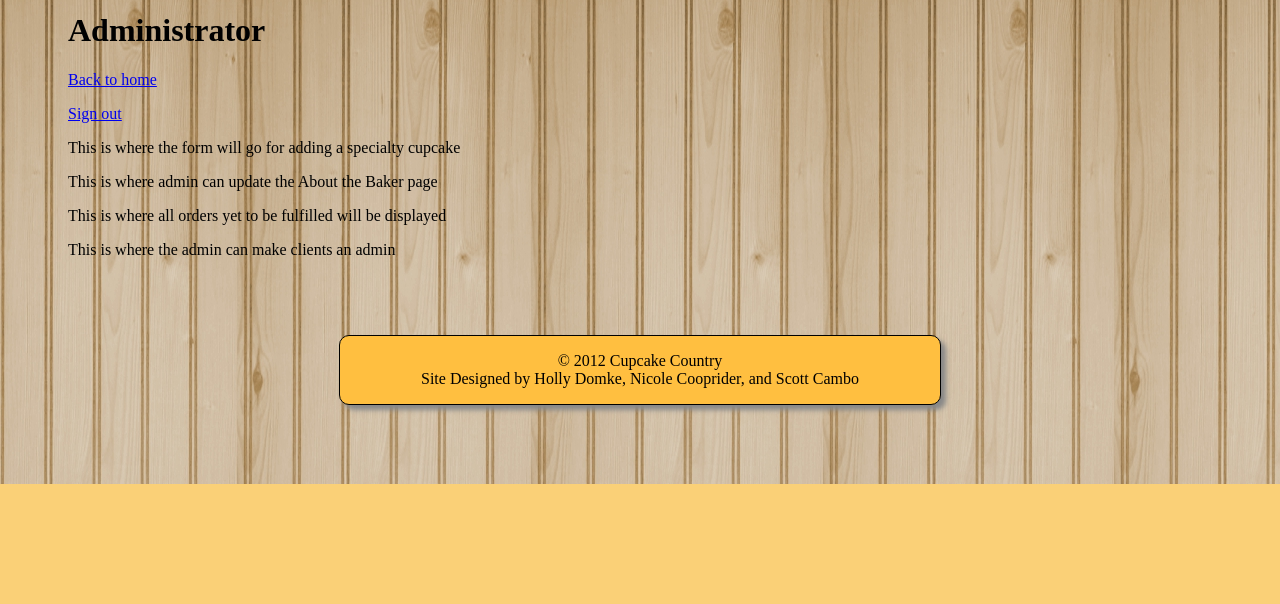
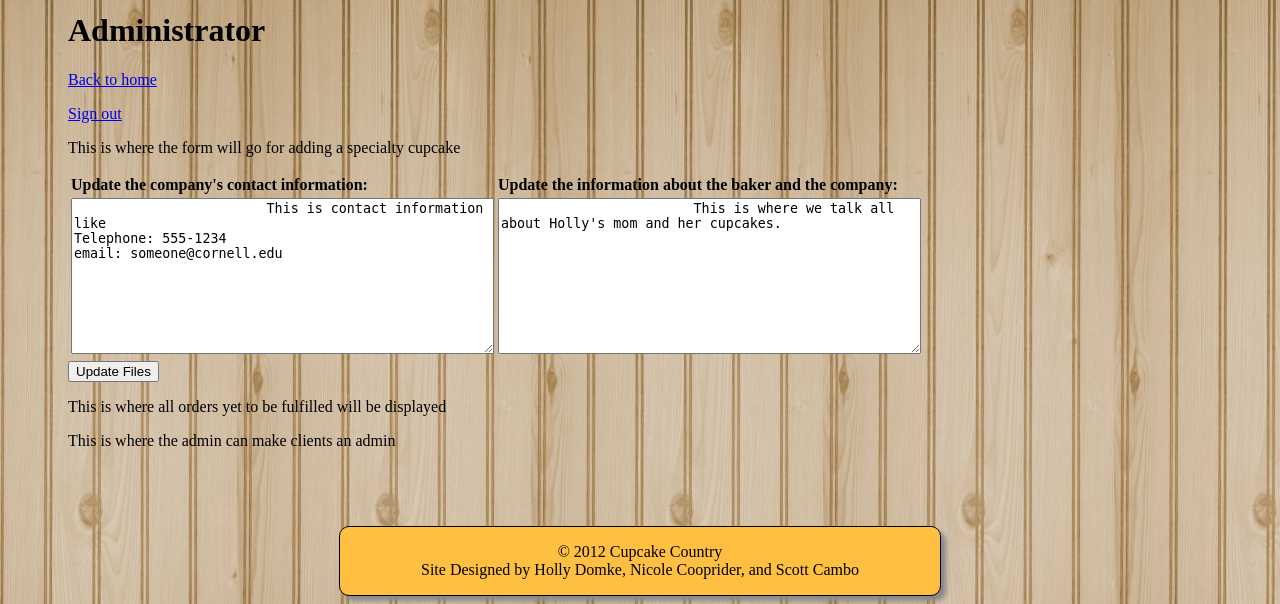
Before and after one commit to SkotBotCambo/INFO-2300-FP-repository, a PHP site: page /admin.php in a window 1280 px wide. Shown: the part 316-920 px from the top of the page. Before the commit the page ends 800 px from the top, so only its background shows below. Run offline with PHP 8.4, Linux system fonts and the light colour scheme.

Commit message:
Make it so admin can update the about the baker page.

```diff
--- a/first_draft/admin.php
+++ b/first_draft/admin.php
@@ -14,6 +14,15 @@ session_start();
     include("includes/header.php");
     include("includes/navbar.php");
     include("includes/passwords.php");
+    $file1= fopen("textfiles/contact_info.txt", 'r+');
+    $file2= fopen("textfiles/about_baker.txt", 'r+');
+
+    if(isset($_POST['updatefiles'])){
+	file_put_contents("textfiles/contact_info.txt", "");
+	file_put_contents("textfiles/about_baker.txt", "");
+	fwrite($file1, $_POST['contactinfo']);
+	fwrite($file2, $_POST['aboutbaker']);
+    }
 ?>
      <div id="adminbody">
         <h1>Administrator</h1>
@@ -23,7 +32,37 @@ session_start();
             <p>This is where the form will go for adding a specialty cupcake</p>
         </div>
         <div id="updateabout">
-            <p>This is where admin can update the About the Baker page</p>
+	    <form action="admin.php" method="post">
+	    <table>
+		<tr>
+		    <td><b>Update the company's contact information:</b></td>
+		    <td><b>Update the information about the baker and the company:</b></td>
+		</tr>
+		<tr>
+		    <td><textarea rows="10" cols="50" name="contactinfo">
+			<?php
+			$file1array = file("textfiles/contact_info.txt");
+			if (!$file1array) {
+			  print("Could not load file1 (contact_info)");
+			} else {
+			    foreach ($file1array as $info1) {
+			        print($info1);
+				}
+			}?></textarea></td>
+		    <td><textarea rows="10" cols="50" name="aboutbaker">
+			<?php
+			$file2array = file("textfiles/about_baker.txt");
+			if (!$file2array) {
+			  print("Could not load file2 (about_baker)");
+			} else {
+			    foreach ($file2array as $info2) {
+			        print($info2);
+			    }
+			}?></textarea></td>
+		</tr>
+	    </table>
+	    <input type="submit" name="updatefiles" value="Update Files"/>
+	    </form>
         </div>
         <div id="vieworders">
             <p>This is where all orders yet to be fulfilled will be displayed</p>
--- a/first_draft/style/style.css
+++ b/first_draft/style/style.css
@@ -97,8 +97,7 @@ float:right;
     width:600px;
     margin:auto;
     position:relative;
-    top:420px;
-    padding: 0 0 50px 0;
+    padding:60px;
 }
 
 
@@ -106,8 +105,8 @@ float:right;
 #browseform {
     width:300px;
     position:relative;
-    top:400px;
     color:#000000;
+    padding:60px;
 }
 
 
--- a/first_draft/textfiles/about_baker.txt
+++ b/first_draft/textfiles/about_baker.txt
@@ -0,0 +1 @@
+This is where we talk all about Holly's mom and her cupcakes.
--- a/first_draft/textfiles/contact_info.txt
+++ b/first_draft/textfiles/contact_info.txt
@@ -0,0 +1,3 @@
+This is contact information like
+Telephone: 555-1234
+email: someone@cornell.edu
```
Also changed, not shown: first_draft/about_us.php (+12 -12 lines).
